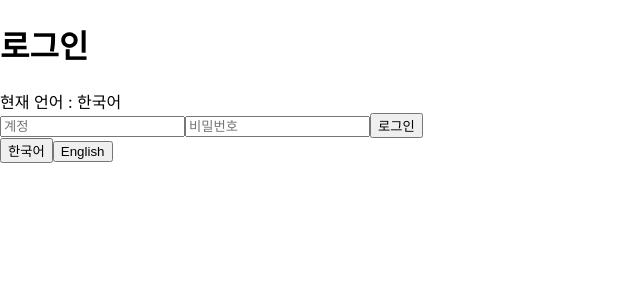
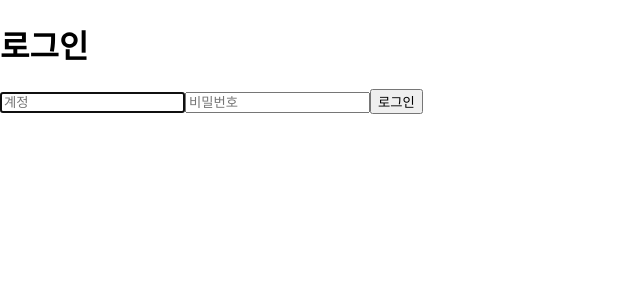
Before and after one commit to yonggyo1125/reactProjectB2, a React (Create React App) app: page / in a window 1280 px wide. Shown: the top 300 px of the page, without its empty margins (0-640 px from the left). Built offline with nearby package versions, Linux system fonts and the light colour scheme.

Commit message:
수업 소스

```diff
--- a/src/components/member/LoginForm.js
+++ b/src/components/member/LoginForm.js
@@ -1,34 +1,47 @@
 import { useTranslation } from 'react-i18next';
-import { useState } from 'react';
+import React, { useEffect } from 'react';
 
 const LoginForm = () => {
-  const { t, i18n } = useTranslation();
-  const [language, setLanguage] = useState('한국어');
+  const { t } = useTranslation();
+  let refUserId = React.createRef();
 
-  const handleLanguage = (e) => {
-    const el = e.currentTarget;
-    const lang = el.dataset.lang;
-    i18n.changeLanguage(lang);
-    setLanguage(lang === 'ko' ? '한국어' : 'English');
-  };
+  useEffect(() => {
+    /**
+     * current 속성을 통해서 DOM에 접근
+     */
+    //console.log(refUserId.current);
+    refUserId.current.focus();
+  }, [refUserId]);
 
+  /*
+  let refUserId;
+
+  useEffect(() => {
+    // 렌더링 직후, 갱신 직후 -> 렌더링 이후에 할 공통 작업
+    refUserId.focus();
+  }, [refUserId]);
+  */
   return (
     <>
       <h1>{t('로그인')}</h1>
-      <div>
-        {t('현재 언어')} : {language}
-      </div>
+
       <form>
-        <input type="text" name="userId" placeholder={t('아이디')} />
+        {/*
+        <input
+          type="text"
+          ref={(ref) => (refUserId = ref)}
+          name="userId"
+          placeholder={t('아이디')}
+  />*/}
+        <input
+          type="text"
+          name="userId"
+          placeholder={t('아이디')}
+          ref={refUserId}
+        />
         <input type="password" name="userPw" placeholder={t('비밀번호')} />
         <button type="submit">{t('로그인')}</button>
       </form>
-      <button type="button" onClick={handleLanguage} data-lang="ko">
-        한국어
-      </button>
-      <button type="button" onClick={handleLanguage} data-lang="en">
-        English
-      </button>
     </>
   );
 };
```
